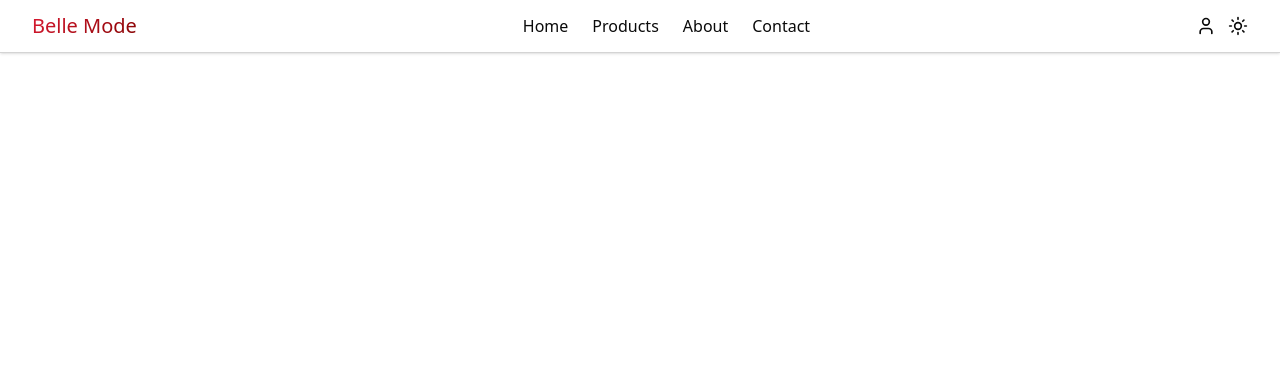
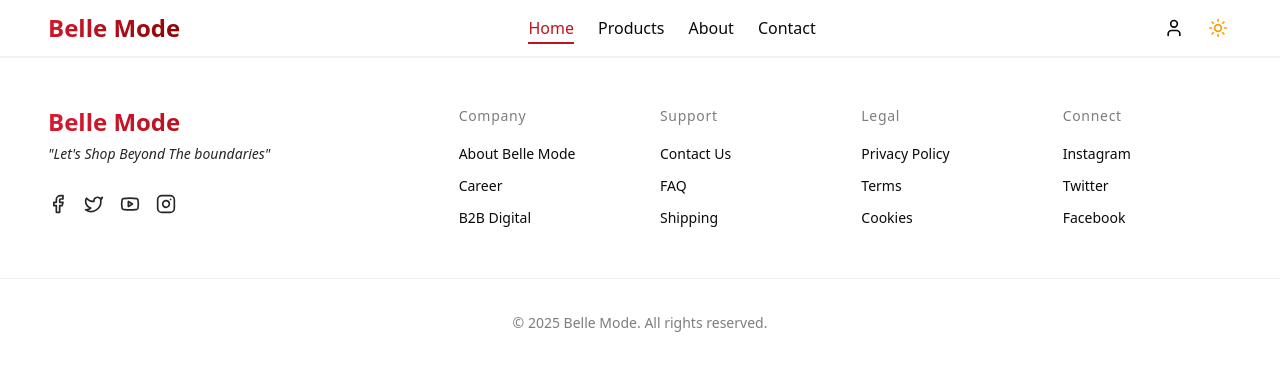
Before and after one commit to RIO-T-PRO/ecommerce, a Next.js app: page / in a window 1280 px wide. Shown: the top 370 px of the page. Built offline with nearby package versions, Linux system fonts and the light colour scheme.

Commit message:
ft(navbar and footer)

```diff
--- a/src/app/layout.tsx
+++ b/src/app/layout.tsx
@@ -3,6 +3,7 @@ import { DM_Sans } from "next/font/google";
 import { ThemeProvider } from "next-themes";
 import "./globals.css";
 import Header from "@/components/layout/header";
+import Footer from "@/components/layout/footer";
 
 const dmSans = DM_Sans({
   subsets: ["latin"],
@@ -25,6 +26,7 @@ export default function RootLayout({
         <ThemeProvider attribute="class" defaultTheme="system" enableSystem>
           <Header />
           {children}
+          <Footer />
         </ThemeProvider>
       </body>
     </html>
--- /dev/null
+++ b/src/components/layout/footer.tsx
@@ -0,0 +1,93 @@
+import Link from "next/link";
+import React from "react";
+/* Import the icons from Lucide */
+import { Facebook, Youtube, Instagram, Twitter } from "lucide-react";
+
+const Footer = () => {
+  const footerSections = [
+    {
+      title: "Company",
+      links: ["About Belle Mode", "Career", "B2B Digital"],
+    },
+    {
+      title: "Support",
+      links: ["Contact Us", "FAQ", "Shipping"],
+    },
+    {
+      title: "Legal",
+      links: ["Privacy Policy", "Terms", "Cookies"],
+    },
+    {
+      title: "Connect",
+      links: ["Instagram", "Twitter", "Facebook"],
+    },
+  ];
+
+  /* Social Icons Data */
+  const socialLinks = [
+    { icon: <Facebook size={20} />, href: "#", label: "Facebook" },
+    { icon: <Twitter size={20} />, href: "#", label: "X (Twitter)" },
+    { icon: <Youtube size={20} />, href: "#", label: "YouTube" },
+    { icon: <Instagram size={20} />, href: "#", label: "Instagram" },
+  ];
+
+  return (
+    <footer className="w-full bg-app-bg border-t border-gray-line/30 py-12 transition-colors duration-300">
+      <div className="max-w-7xl  px-6 lg:px-12 grid grid-cols-1 lg:grid-cols-3 gap-12">
+        <div className="lg:col-span-1 flex flex-col space-y-6">
+          <div className="flex flex-col">
+            <span className="text-2xl font-bold text-gradient-main ">
+              Belle Mode
+            </span>
+            <p className="text-secondary text-sm/8 italic max-w-xs">
+              "Let's Shop Beyond The boundaries"
+            </p>
+          </div>
+
+          <div className="flex items-center space-x-4">
+            {socialLinks.map((social) => (
+              <Link
+                key={social.label}
+                href={social.href}
+                aria-label={social.label}
+                /* text-secondary flips colors, hover:text-red-main uses your brand red */
+                className="text-secondary hover:text-red-main transition-all hover:-translate-y-1"
+              >
+                {social.icon}
+              </Link>
+            ))}
+          </div>
+        </div>
+
+        <div className="lg:col-span-2 grid grid-cols-2 md:grid-cols-4 gap-8">
+          {footerSections.map((section) => (
+            <div key={section.title} className="flex flex-col space-y-4">
+              <span className="text-sm font-medium tracking-wider text-secondary/60">
+                {section.title}
+              </span>
+              <div className="flex flex-col space-y-2">
+                {section.links.map((link) => (
+                  <Link
+                    key={link}
+                    href="#"
+                    className="text-primary hover:text-red-main transition-colors text-sm/6"
+                  >
+                    {link}
+                  </Link>
+                ))}
+              </div>
+            </div>
+          ))}
+        </div>
+      </div>
+
+      <div className="max-w-7x mx-auto  px-6 lg:px-8 mt-12 pt-8 border-t border-gray-line/30 text-center">
+        <p className="text-sm/6 text-secondary/60">
+          © {new Date().getFullYear()} Belle Mode. All rights reserved.
+        </p>
+      </div>
+    </footer>
+  );
+};
+
+export default Footer;
--- a/src/components/layout/header.tsx
+++ b/src/components/layout/header.tsx
@@ -3,13 +3,13 @@
 import { Moon, Sun, User } from "lucide-react";
 import { useTheme } from "next-themes";
 import Link from "next/link";
+import { usePathname } from "next/navigation";
 import { useEffect, useState } from "react";
 
 const Header = () => {
   const { resolvedTheme, setTheme } = useTheme();
   const [mounted, setMounted] = useState<boolean>(false);
-
-  useEffect(() => setMounted(true), []);
+  const pathname = usePathname();
 
   const navLinks = [
     { href: "/", label: "Home" },
@@ -18,46 +18,78 @@ const Header = () => {
     { href: "/contact", label: "Contact" },
   ];
 
-  if (!mounted) return null; // will be replace by skeleton
+  const active = navLinks.map((item) => {
+    const isActive = pathname === item.href;
+    return isActive;
+  });
+
+  // Set mounted to true AFTER the component loads on the client
+  useEffect(() => {
+    setMounted(true);
+  }, []);
+
+  if (!mounted)
+    return (
+      <div className="w-full h-16.25 bg-app-bg border-b border-gray-line/30" />
+    );
 
   const toggleTheme = (): void => {
     setTheme(resolvedTheme === "dark" ? "light" : "dark");
   };
 
   return (
-    <main className="w-full shadow sticky top-0 z-50 bg-bg-light border-b border-gray-line transition-colors duration-300">
-      <div className="max-w-7xl px-6 lg:px-8 py-3">
+    <header className="w-full sticky top-0 z-50 bg-app-bg border-b border-gray-line/30 transition-colors duration-300">
+      <div className="max-w-7xl  px-6 lg:px-12 py-3">
         <nav className="flex justify-between items-center backdrop-blur-sm">
-          <span className="text-xl text-gradient-main">Belle Mode</span>
+          <span className="text-2xl text-gradient-main font-bold">
+            Belle Mode
+          </span>
 
-          <div className="flex items-center space-x-6 text-light-primary font-medium">
-            {navLinks.map((link) => (
-              <Link href="#" key={link.href}>
+          <div className="hidden md:flex items-center space-x-6 font-medium">
+            {navLinks.map((link) => {
+              const isActive = pathname === link.href;
+              return (
+                <Link
+                  key={link.href}
+                  href={link.href}
+                  className={`
+                    relative py-1 font-medium transition-colors text-primary hover:text-red-main
+                    /* Tailwind-only Underline Logic */
+                    after:absolute after:bottom-0 after:left-0 after:h-0.5 after:bg-red-main
+                    after:transition-all after:duration-300
+                    ${isActive ? "after:w-full text-red-main" : "after:w-0"}
+                    hover:after:w-full
+                  `}
+                >
                   {link.label}
                 </Link>
-            ))}
+              );
+            })}
           </div>
 
-          <div className="font-medium">
-            <div className="flex items-center space-x-3">
-              <Link href="#" className="text-light-primary">
+          <div className="flex items-center space-x-5 font-medium">
+            <Link
+              href="/profile"
+              className="text-primary hover:text-red-main transition-colors"
+            >
               <User size={20} />
             </Link>
+
             <button
               onClick={toggleTheme}
-                className="text-light-primary cursor-pointer flex items-center space-x-3"
+              className="text-primary cursor-pointer flex items-center justify-center p-1 transition-all active:scale-90"
+              aria-label="Toggle Theme"
             >
               {resolvedTheme === "dark" ? (
-                  <Moon size={20} />
+                <Moon size={20} className="text-blue-400" />
               ) : (
-                  <Sun size={20} />
+                <Sun size={20} className="text-amber-500" />
               )}
             </button>
           </div>
-          </div>
         </nav>
       </div>
-    </main>
+    </header>
   );
 };
 
```
Lines whose indentation alone changed are shown as unchanged.
